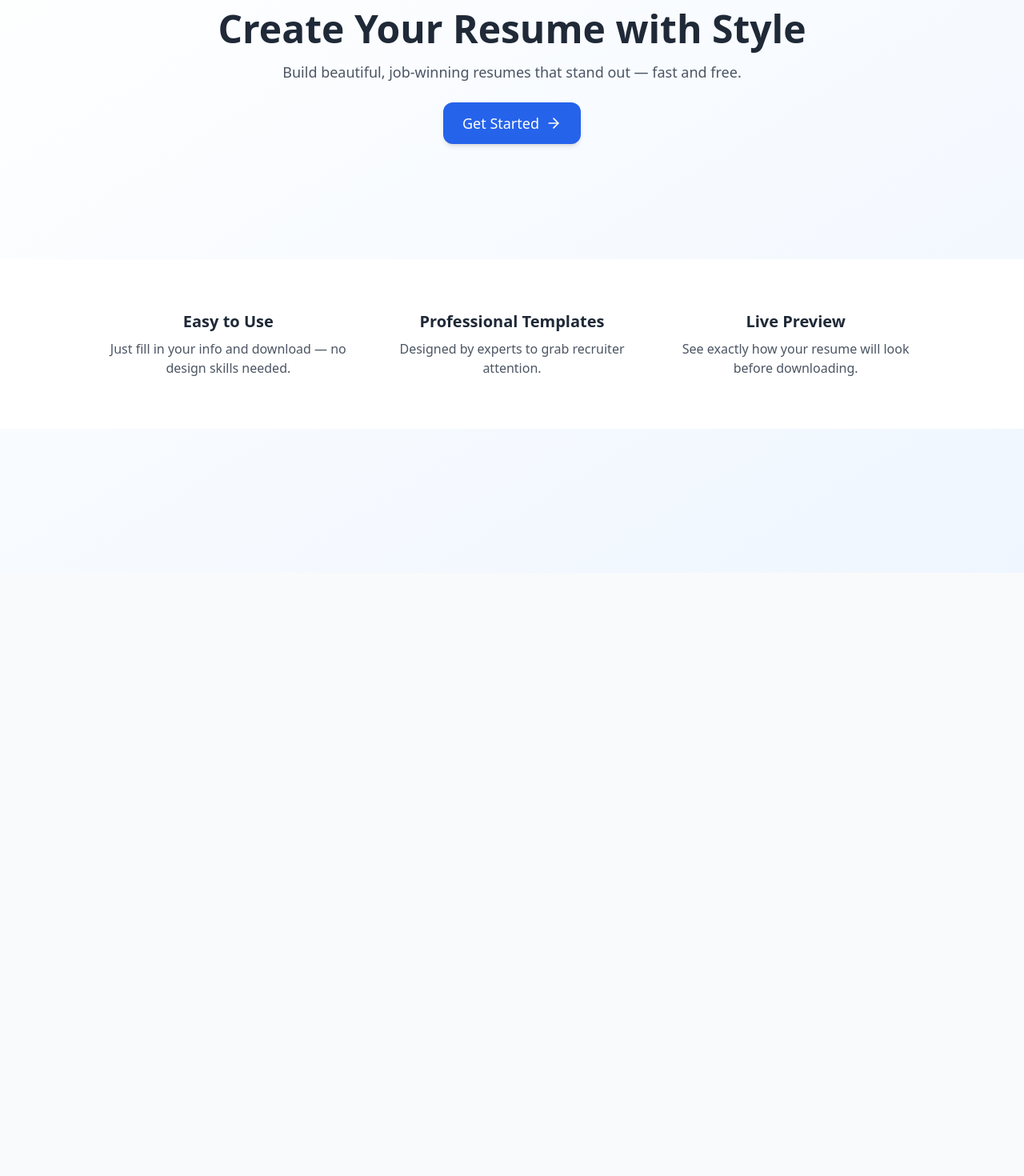
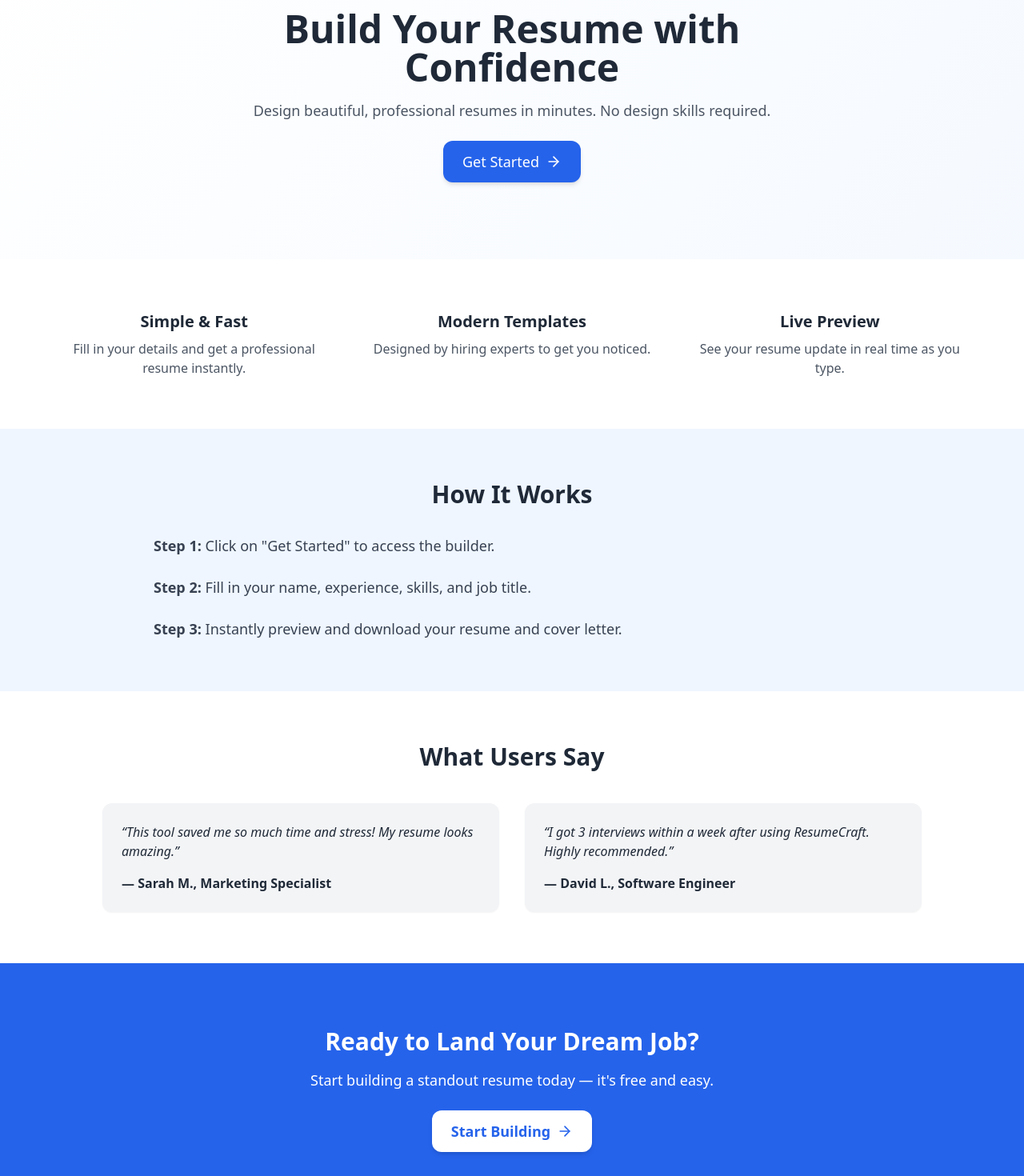
Before and after one commit to GlitchRider1/resumegenerator, a React (Vite) app: page / in a window 1280 px wide. Shown: the part 140-1610 px from the top of the page at 80% size. Before the commit the page ends 856 px from the top, so only its background shows below. Built offline with nearby package versions, Linux system fonts and the light colour scheme.

Commit message:
Update Home.tsx

```diff
--- a/src/pages/Home.tsx
+++ b/src/pages/Home.tsx
@@ -5,12 +5,13 @@ import { ArrowRight } from 'lucide-react';
 const Home: React.FC = () => {
   return (
     <div className="min-h-screen bg-gradient-to-br from-white to-blue-50 text-gray-800">
+      {/* Hero Section */}
       <div className="max-w-4xl mx-auto px-6 py-24 text-center">
         <h1 className="text-4xl md:text-5xl font-extrabold leading-tight mb-4">
-          Create Your Resume with Style
+          Build Your Resume with Confidence
         </h1>
         <p className="text-lg text-gray-600 mb-6">
-          Build beautiful, job-winning resumes that stand out — fast and free.
+          Design beautiful, professional resumes in minutes. No design skills required.
         </p>
         <Link to="/builder">
           <button className="inline-flex items-center gap-2 bg-blue-600 hover:bg-blue-700 text-white text-lg px-6 py-3 rounded-xl shadow-md transition-all">
@@ -21,22 +22,63 @@ const Home: React.FC = () => {
       </div>
 
       {/* Features Section */}
-      <div className="bg-white py-16 px-6 mt-12">
-        <div className="max-w-5xl mx-auto grid sm:grid-cols-2 lg:grid-cols-3 gap-10 text-center">
+      <section className="bg-white py-16 px-6">
+        <div className="max-w-6xl mx-auto grid sm:grid-cols-2 lg:grid-cols-3 gap-10 text-center">
           <div>
-            <h3 className="text-xl font-semibold mb-2">Easy to Use</h3>
-            <p className="text-gray-600">Just fill in your info and download — no design skills needed.</p>
+            <h3 className="text-xl font-semibold mb-2">Simple & Fast</h3>
+            <p className="text-gray-600">Fill in your details and get a professional resume instantly.</p>
           </div>
           <div>
-            <h3 className="text-xl font-semibold mb-2">Professional Templates</h3>
-            <p className="text-gray-600">Designed by experts to grab recruiter attention.</p>
+            <h3 className="text-xl font-semibold mb-2">Modern Templates</h3>
+            <p className="text-gray-600">Designed by hiring experts to get you noticed.</p>
           </div>
           <div>
             <h3 className="text-xl font-semibold mb-2">Live Preview</h3>
-            <p className="text-gray-600">See exactly how your resume will look before downloading.</p>
+            <p className="text-gray-600">See your resume update in real time as you type.</p>
           </div>
         </div>
-      </div>
+      </section>
+
+      {/* How It Works Section */}
+      <section className="py-16 px-6 bg-blue-50">
+        <div className="max-w-4xl mx-auto text-center">
+          <h2 className="text-3xl font-bold mb-8">How It Works</h2>
+          <ol className="text-left space-y-6 text-gray-700 text-lg">
+            <li><strong>Step 1:</strong> Click on "Get Started" to access the builder.</li>
+            <li><strong>Step 2:</strong> Fill in your name, experience, skills, and job title.</li>
+            <li><strong>Step 3:</strong> Instantly preview and download your resume and cover letter.</li>
+          </ol>
+        </div>
+      </section>
+
+      {/* Testimonials */}
+      <section className="bg-white py-16 px-6">
+        <div className="max-w-5xl mx-auto text-center">
+          <h2 className="text-3xl font-bold mb-10">What Users Say</h2>
+          <div className="grid sm:grid-cols-1 md:grid-cols-2 gap-8 text-left">
+            <blockquote className="bg-gray-100 p-6 rounded-xl shadow-sm">
+              <p className="italic">“This tool saved me so much time and stress! My resume looks amazing.”</p>
+              <p className="mt-4 font-semibold">— Sarah M., Marketing Specialist</p>
+            </blockquote>
+            <blockquote className="bg-gray-100 p-6 rounded-xl shadow-sm">
+              <p className="italic">“I got 3 interviews within a week after using ResumeCraft. Highly recommended.”</p>
+              <p className="mt-4 font-semibold">— David L., Software Engineer</p>
+            </blockquote>
+          </div>
+        </div>
+      </section>
+
+      {/* Final CTA */}
+      <section className="py-20 px-6 bg-blue-600 text-white text-center">
+        <h2 className="text-3xl font-bold mb-4">Ready to Land Your Dream Job?</h2>
+        <p className="mb-6 text-lg">Start building a standout resume today — it's free and easy.</p>
+        <Link to="/builder">
+          <button className="inline-flex items-center gap-2 bg-white text-blue-600 font-semibold text-lg px-6 py-3 rounded-xl shadow-md hover:bg-gray-100 transition">
+            Start Building
+            <ArrowRight className="w-5 h-5" />
+          </button>
+        </Link>
+      </section>
     </div>
   );
 };
```
